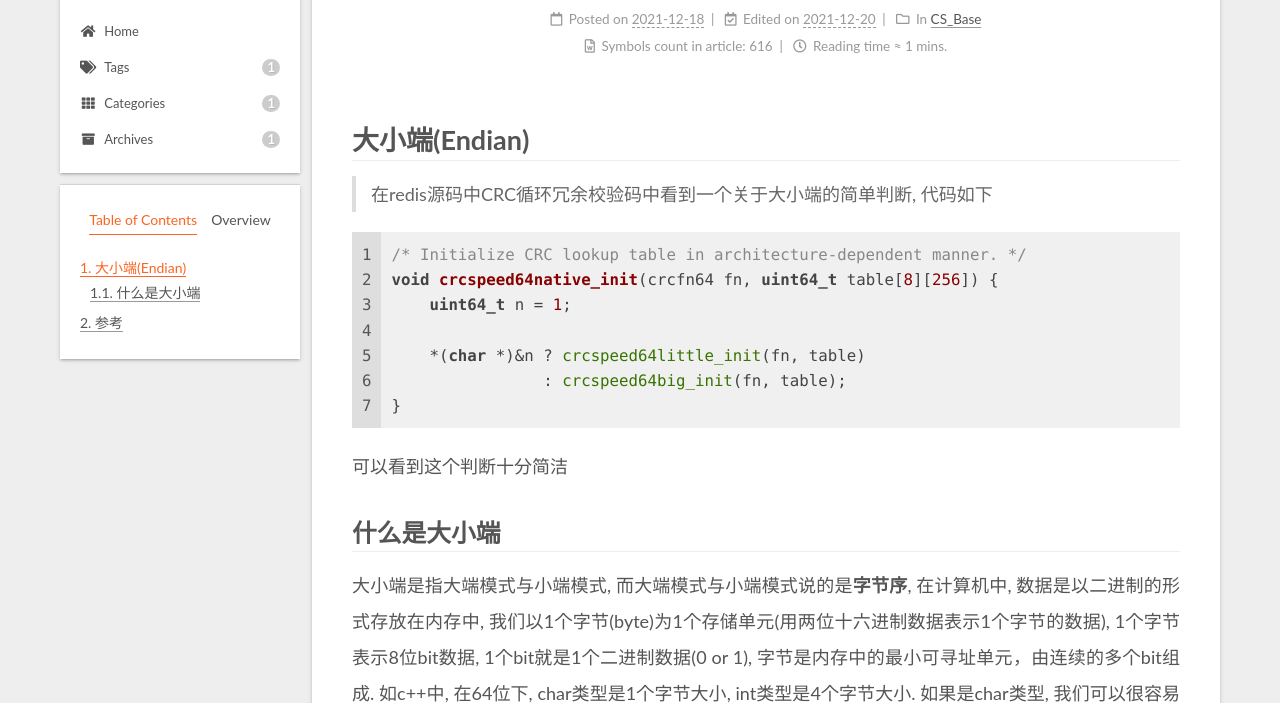
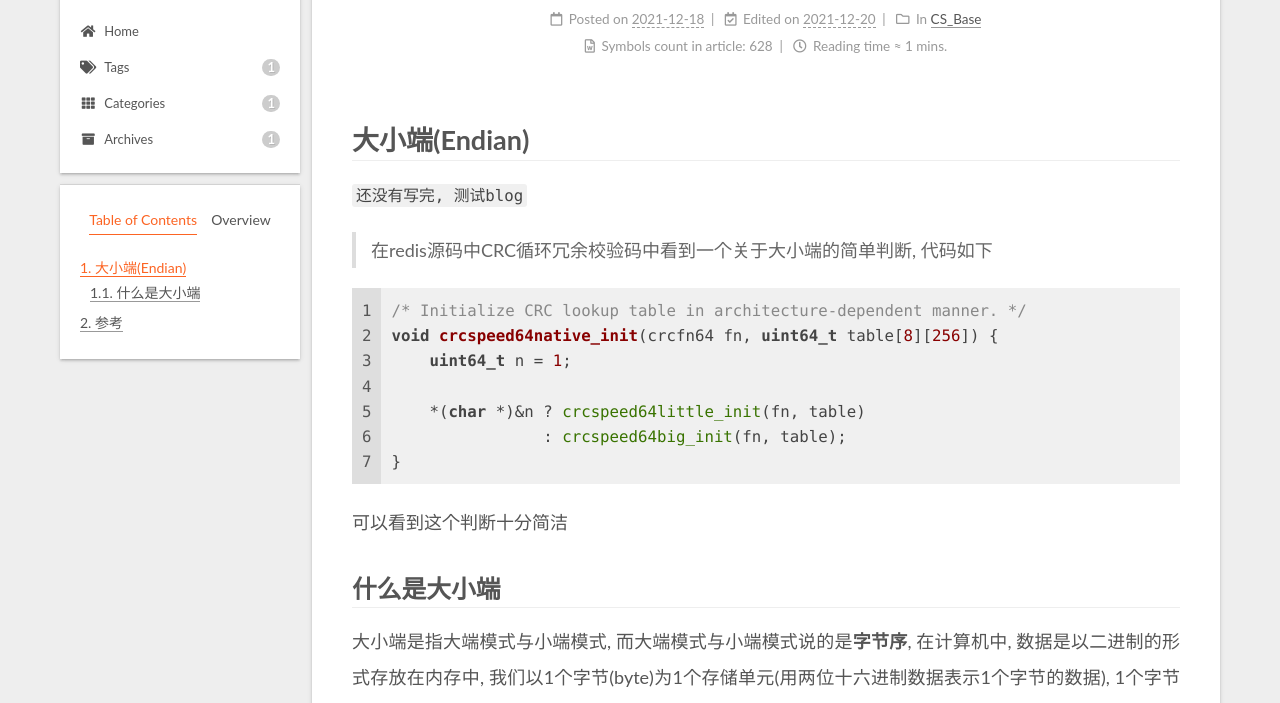
Before and after one commit to WageCo/wageco.github.io, a plain HTML site: page 2021/12/18/LittleOrBig-Endian/index.html in a window 1280 px wide. Shown: the part 81-784 px from the top of the page. Drawn offline with nearby package versions, Linux system fonts and the light colour scheme; some packages are replaced by stand-ins of ours; a script that the page names is missing.

Commit message:
Site updated: 2021-12-20 23:59:08

```diff
--- a/2021/12/18/LittleOrBig-Endian/index.html
+++ b/2021/12/18/LittleOrBig-Endian/index.html
@@ -21,15 +21,15 @@
   <link rel="stylesheet" href="https://cdn.jsdelivr.net/npm/animate.css@3.1.1/animate.min.css" integrity="sha256-PR7ttpcvz8qrF57fur/yAx1qXMFJeJFiA6pSzWi0OIE=" crossorigin="anonymous">
 
 <script class="next-config" data-name="main" type="application/json">{"hostname":"wageco.github.io","root":"/","images":"/images","scheme":"Gemini","darkmode":true,"version":"8.8.2","exturl":false,"sidebar":{"position":"left","display":"post","padding":18,"offset":12,"width":240},"copycode":true,"bookmark":{"enable":false,"color":"#222","save":"auto"},"mediumzoom":false,"lazyload":false,"pangu":false,"comments":{"style":"tabs","active":null,"storage":true,"lazyload":false,"nav":null},"stickytabs":false,"motion":{"enable":true,"async":false,"transition":{"post_block":"fadeIn","post_header":"fadeInDown","post_body":"fadeInDown","coll_header":"fadeInLeft","sidebar":"fadeInUp"}},"prism":false,"i18n":{"placeholder":"Searching...","empty":"We didn't find any results for the search: ${query}","hits_time":"${hits} results found in ${time} ms","hits":"${hits} results found"}}</script><script src="/js/config.js"></script>
-<meta name="description" content="大小端(Endian) 在redis源码中CRC循环冗余校验码中看到一个关于大小端的简单判断, 代码如下  1234567&#x2F;* Initialize CRC lookup table in architecture-dependent manner. *&#x2F;void crcspeed64native_init(crcfn64 fn, uint64_t table[8][256]) &amp;#123;">
+<meta name="description" content="大小端(Endian)还没有写完, 测试blog  在redis源码中CRC循环冗余校验码中看到一个关于大小端的简单判断, 代码如下  1234567&#x2F;* Initialize CRC lookup table in architecture-dependent manner. *&#x2F;void crcspeed64native_init(crcfn64 fn, uint64_t table[8][2">
 <meta property="og:type" content="article">
 <meta property="og:title" content="LittleOrBig-Endian">
 <meta property="og:url" content="https://wageco.github.io/2021/12/18/LittleOrBig-Endian/index.html">
 <meta property="og:site_name" content="WageCo&#39;s Blog">
-<meta property="og:description" content="大小端(Endian) 在redis源码中CRC循环冗余校验码中看到一个关于大小端的简单判断, 代码如下  1234567&#x2F;* Initialize CRC lookup table in architecture-dependent manner. *&#x2F;void crcspeed64native_init(crcfn64 fn, uint64_t table[8][256]) &amp;#123;">
+<meta property="og:description" content="大小端(Endian)还没有写完, 测试blog  在redis源码中CRC循环冗余校验码中看到一个关于大小端的简单判断, 代码如下  1234567&#x2F;* Initialize CRC lookup table in architecture-dependent manner. *&#x2F;void crcspeed64native_init(crcfn64 fn, uint64_t table[8][2">
 <meta property="og:locale" content="en_US">
 <meta property="article:published_time" content="2021-12-18T06:46:43.000Z">
-<meta property="article:modified_time" content="2021-12-20T15:44:20.064Z">
+<meta property="article:modified_time" content="2021-12-20T15:47:41.113Z">
 <meta property="article:author" content="WageCo">
 <meta property="article:tag" content="test">
 <meta name="twitter:card" content="summary">
@@ -230,7 +230,7 @@
         <i class="far fa-calendar-check"></i>
       </span>
       <span class="post-meta-item-text">Edited on</span>
-      <time title="Modified: 2021-12-20 23:44:20" itemprop="dateModified" datetime="2021-12-20T23:44:20+08:00">2021-12-20</time>
+      <time title="Modified: 2021-12-20 23:47:41" itemprop="dateModified" datetime="2021-12-20T23:47:41+08:00">2021-12-20</time>
     </span>
     <span class="post-meta-item">
       <span class="post-meta-item-icon">
@@ -256,7 +256,7 @@
         <i class="far fa-file-word"></i>
       </span>
       <span class="post-meta-item-text">Symbols count in article: </span>
-      <span>616</span>
+      <span>628</span>
     </span>
     <span class="post-meta-item" title="Reading time">
       <span class="post-meta-item-icon">
@@ -274,7 +274,8 @@
 
 
     <div class="post-body" itemprop="articleBody">
-        <h1 id="大小端-Endian"><a href="#大小端-Endian" class="headerlink" title="大小端(Endian)"></a>大小端(Endian)</h1><blockquote>
+        <h1 id="大小端-Endian"><a href="#大小端-Endian" class="headerlink" title="大小端(Endian)"></a>大小端(Endian)</h1><p><code>还没有写完, 测试blog</code></p>
+<blockquote>
 <p>在redis源码中CRC循环冗余校验码中看到一个关于大小端的简单判断, 代码如下</p>
 </blockquote>
 <figure class="highlight c++"><table><tr><td class="gutter"><pre><span class="line">1</span><br><span class="line">2</span><br><span class="line">3</span><br><span class="line">4</span><br><span class="line">5</span><br><span class="line">6</span><br><span class="line">7</span><br></pre></td><td class="code"><pre><span class="line"><span class="comment">/* Initialize CRC lookup table in architecture-dependent manner. */</span></span><br><span class="line"><span class="function"><span class="keyword">void</span> <span class="title">crcspeed64native_init</span><span class="params">(crcfn64 fn, <span class="keyword">uint64_t</span> table[<span class="number">8</span>][<span class="number">256</span>])</span> </span>&#123;</span><br><span class="line">    <span class="keyword">uint64_t</span> n = <span class="number">1</span>;</span><br><span class="line"></span><br><span class="line">    *(<span class="keyword">char</span> *)&amp;n ? <span class="built_in">crcspeed64little_init</span>(fn, table)</span><br><span class="line">                : <span class="built_in">crcspeed64big_init</span>(fn, table);</span><br><span class="line">&#125;</span><br></pre></td></tr></table></figure>
```
Also changed, not shown: index.html (+4 -3 lines), uploads/wechatpay.png.
